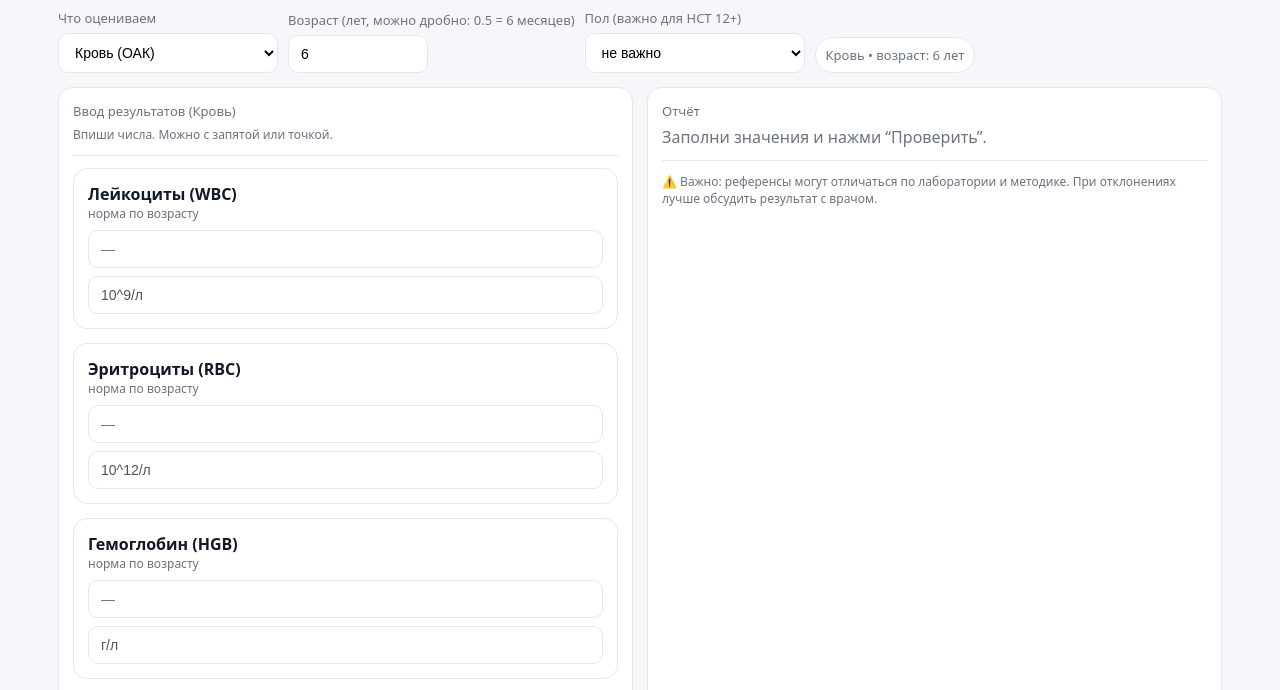
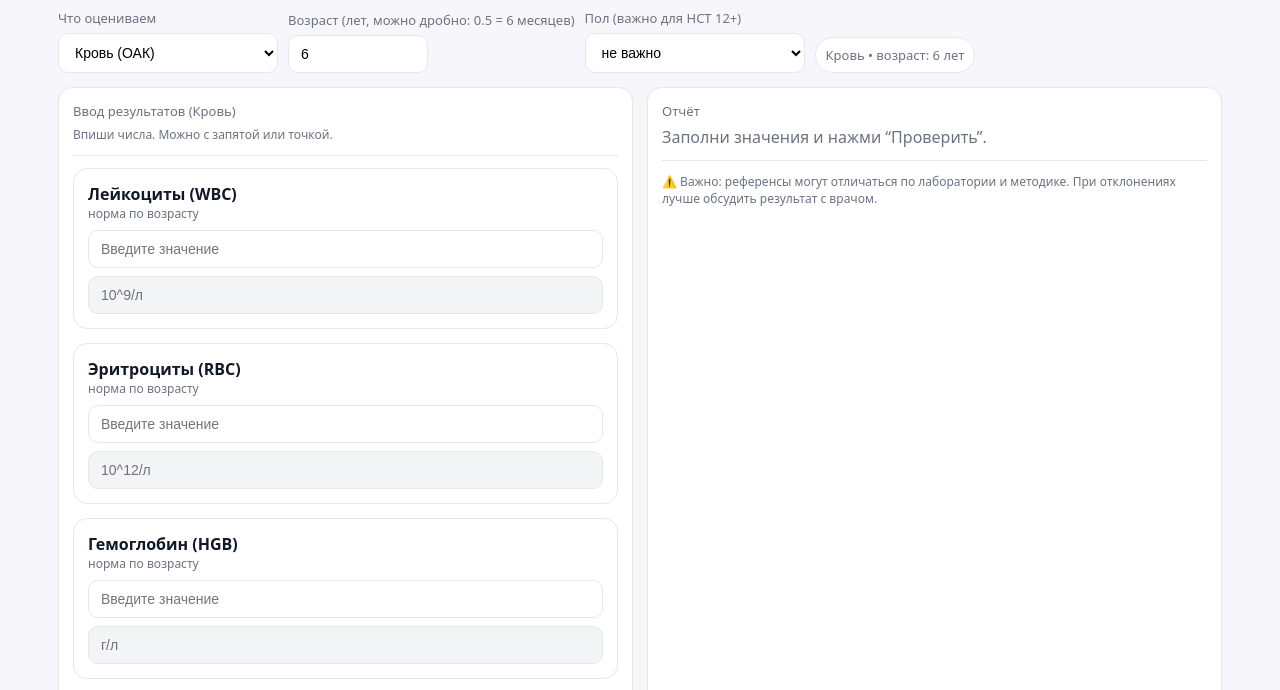
Before and after one commit to kabanvershinin-film/Result, a plain HTML site: page index.html in a window 1280 px wide. Shown: the part 72-762 px from the top of the page. Drawn offline with Linux system fonts and the light colour scheme.

Commit message:
Update index.html

```diff
--- a/index.html
+++ b/index.html
@@ -55,36 +55,35 @@
     .mini{ font-size:12px; color:var(--mut); }
     .divider{ height:1px; background:var(--bd); margin:12px 0; }
 
-    /* скрываем табличные заголовки */
-.hdr{
-  display:none !important;
-}
+    /* скрываем табличные заголовки (они больше не нужны) */
+    .hdr{ display:none !important; }
 
-/* один столбик */
+    /* ====== ВВОД: ОДИН СТОЛБЕЦ (карточки) ====== */
     .inputs{
-  display:grid;
-  grid-template-columns: 1fr;
+      display:flex !important;
+      flex-direction:column !important;
       gap:14px;
     }
-
-/* карточка показателя */
     .inputs > div{
-  display:grid;
+      display:flex;
+      flex-direction:column;
       gap:8px;
       padding:14px;
       border:1px solid var(--bd);
       border-radius:14px;
       background:#fff;
     }
-
-/* поля ввода на всю ширину */
+    /* перебиваем фиксированные ширины внутри карточек */
     .inputs input,
     .inputs select{
-  width:100%;
+      width:100% !important;
+      max-width:100% !important;
     }
-
+    /* серое поле единиц */
+    .inputs .unit{
+      background:#f3f4f6;
+      color:var(--mut);
     }
-    @media (max-width: 700px){ .hdr{ display:none; } }
 
     details summary{
       cursor:pointer;
@@ -394,7 +393,7 @@ const BLOOD_REASONS = {
 };
 
 /** =========================================================
- *  4) КОПРОГРАММА — поля (ДОБАВИЛ то, что у тебя было на фото)
+ *  4) КОПРОГРАММА — поля
  *  ========================================================= */
 const COPROGRAM_FIELDS = [
   { key:"Консистенция", type:"select", unit:"", options:[
@@ -430,12 +429,10 @@ const COPROGRAM_FIELDS = [
     {v:"нет", t:"Нет (Норма)"},
     {v:"есть", t:"Есть"},
   ]},
-
   { key:"Остатки непереваренной пищи", type:"select", unit:"", options:[
     {v:"нет", t:"В норме — отсутствуют"},
     {v:"есть", t:"Есть"},
   ]},
-
   { key:"Мышечные волокна (неизменённые)", type:"select", unit:"", options:[
     {v:"нет", t:"В норме — отсутствуют"},
     {v:"есть", t:"Есть"},
@@ -444,7 +441,6 @@ const COPROGRAM_FIELDS = [
     {v:"нет", t:"В норме — отсутствуют / незначительное количество"},
     {v:"есть", t:"Есть (много)"},
   ]},
-
   { key:"Жир нейтральный", type:"select", unit:"", options:[
     {v:"нет", t:"В норме — отсутствует"},
     {v:"мало", t:"У детей: небольшое количество возможно"},
@@ -458,7 +454,6 @@ const COPROGRAM_FIELDS = [
     {v:"нет", t:"В норме — отсутствуют / небольшое количество"},
     {v:"есть", t:"Есть"},
   ]},
-
   { key:"Перевариваемая клетчатка", type:"select", unit:"", options:[
     {v:"нет", t:"В норме — отсутствует"},
     {v:"есть", t:"Есть"},
@@ -475,7 +470,6 @@ const COPROGRAM_FIELDS = [
     {v:"нет", t:"В норме — отсутствует"},
     {v:"есть", t:"Есть"},
   ]},
-
   { key:"Дрожжеподобные грибы", type:"select", unit:"", options:[
     {v:"нет", t:"В норме — отсутствуют"},
     {v:"есть", t:"Есть"},
@@ -509,28 +503,21 @@ const COPROGRAM_FIELDS = [
 ];
 
 /** =========================================================
- *  5) Правила/расшифровки копрограммы (по твоим фото)
+ *  5) Правила/расшифровки копрограммы
  *  ========================================================= */
 const COPROGRAM_RULES = {
-  "Консистенция": {
-    norm: ["оформленный"],
-    explain: {
+  "Консистенция": { norm: ["оформленный"], explain: {
     "кашеобразный": "Часто связано с большим объёмом растительной пищи/клетчатки (усиление перистальтики).",
     "жидкий": "Диарея: много воды (до 85% и более), учащение стула.",
     "твердый": "Запор, замедление продвижения, обезвоживание кала (вода < 50–60%)."
-    }
-  },
-  "Форма по Бристольской шкале": {
-    norm: ["3","4"],
-    explain: { "1":"Запор.","2":"Склонность к запору.","5":"Склонность к диарее.","6":"Диарея.","7":"Сильная диарея." }
-  },
-  "Запах": {
-    norm: ["каловий"],
-    explain: {
+  }},
+  "Форма по Бристольской шкале": { norm: ["3","4"], explain: {
+    "1":"Запор.","2":"Склонность к запору.","5":"Склонность к диарее.","6":"Диарея.","7":"Сильная диарея."
+  }},
+  "Запах": { norm: ["каловий"], explain: {
     "зловонный":"Гнилостные процессы в кишечнике.",
     "кислый":"Усиление брожения / инфекция / сбой ферментной системы (углеводы)."
-    }
-  },
+  }},
   "Цвет": {
     norm: ["коричневый","темный","светлый"],
     warn: ["темный","светлый"],
@@ -547,71 +534,26 @@ const COPROGRAM_RULES = {
     explainHigh: "Сдвиг в щелочную сторону (ближе к 8): может быть гипераммониемия/снижение кислотности."
   },
   "Слизь": { norm:["нет"], explain:{ "есть":"Появляется при воспалительных процессах в кишечнике." } },
-
-  "Остатки непереваренной пищи": {
-    norm:["нет"],
-    explain:{ "есть":"Может указывать на недостаточность продукции желудочного сока/желчи или проблемы ферментации пищи."}
-  },
-
-  "Мышечные волокна (неизменённые)": {
-    norm:["нет"],
-    explain:{ "есть":"Может быть при недостаточной продукции желудочного сока (низкая концентрация соляной кислоты)."}
-  },
-  "Мышечные волокна (изменённые)": {
-    norm:["нет"],
-    explain:{ "есть":"Ухудшение расщепления белка: недостаток желудочного сока/низкая кислотность."}
-  },
-
-  "Жир нейтральный": {
-    norm:["нет","мало"],
-    explain:{ "есть":"Нарушение функции поджелудочной железы и/или желчеоттока; нарушение усвоения жиров."}
-  },
-  "Жирные кислоты": {
-    norm:["нет"],
-    explain:{ "есть":"Продукты расщепления жиров; наличие — признак нарушений усвоения/расщепления жиров."}
-  },
-  "Мыла": {
-    norm:["нет"],
-    explain:{ "есть":"Видоизменённые остатки жиров; признак нарушений усвоения/расщепления жиров."}
-  },
-
-  "Перевариваемая клетчатка": {
-    norm:["нет"],
-    explain:{ "есть":"Возможные причины: недостаток соляной кислоты; усиление гнилостных процессов; нарушения пищеварения."}
-  },
+  "Остатки непереваренной пищи": { norm:["нет"], explain:{ "есть":"Может указывать на недостаточность продукции желудочного сока/желчи или проблемы ферментации пищи."} },
+  "Мышечные волокна (неизменённые)": { norm:["нет"], explain:{ "есть":"Может быть при недостаточной продукции желудочного сока (низкая концентрация соляной кислоты)."} },
+  "Мышечные волокна (изменённые)": { norm:["нет"], explain:{ "есть":"Ухудшение расщепления белка: недостаток желудочного сока/низкая кислотность."} },
+  "Жир нейтральный": { norm:["нет","мало"], explain:{ "есть":"Нарушение функции поджелудочной железы и/или желчеоттока; нарушение усвоения жиров."} },
+  "Жирные кислоты": { norm:["нет"], explain:{ "есть":"Продукты расщепления жиров; наличие — признак нарушений усвоения/расщепления жиров."} },
+  "Мыла": { norm:["нет"], explain:{ "есть":"Видоизменённые остатки жиров; признак нарушений усвоения/расщепления жиров."} },
+  "Перевариваемая клетчатка": { norm:["нет"], explain:{ "есть":"Возможные причины: недостаток соляной кислоты; усиление гнилостных процессов; нарушения пищеварения."} },
   "Неперевариваемая клетчатка": { norm:["есть"], explain:{ "нет":"Если почти отсутствует — возможно особенности питания/мало растительной пищи." } },
-
-  "Внутриклеточный крахмал": {
-    norm:["нет"],
-    explain:{ "есть":"Может быть при нарушении секреции желудочного сока и нарушениях пищеварения."}
-  },
-  "Внеклеточный крахмал": {
-    norm:["нет"],
-    explain:{ "есть":"Недостаточная активность ферментов (амилаза) или слишком быстрое продвижение пищи по кишечнику."}
-  },
-
-  "Дрожжеподобные грибы": {
-    norm:["нет"],
-    explain:{ "есть":"Возможные причины: после антибиотиков, избыток сладкого/углеводов, снижение иммунитета, паразитарная инвазия."}
-  },
-  "Лейкоциты (кал)": {
-    norm:["нет"],
-    explain:{
-      "единичные":"До года — допустимо единичное количество.",
-      "есть":"Признак воспалительного/инфекционного процесса в ЖКТ."
-    }
-  },
+  "Внутриклеточный крахмал": { norm:["нет"], explain:{ "есть":"Может быть при нарушении секреции желудочного сока и нарушениях пищеварения."} },
+  "Внеклеточный крахмал": { norm:["нет"], explain:{ "есть":"Недостаточная активность ферментов (амилаза) или слишком быстрое продвижение пищи по кишечнику."} },
+  "Дрожжеподобные грибы": { norm:["нет"], explain:{ "есть":"Возможные причины: после антибиотиков, избыток сладкого/углеводов, снижение иммунитета, паразитарная инвазия."} },
+  "Лейкоциты (кал)": { norm:["нет"], explain:{ "единичные":"До года — допустимо единичное количество.","есть":"Признак воспалительного/инфекционного процесса в ЖКТ." } },
   "Эритроциты (кал)": { norm:["нет"], explain:{ "есть":"Возможные причины: эрозии/язвы/трещины слизистой, кровотечения, аллергии."} },
   "Эпителий": { norm:["немного"], explain:{ "много":"Много — признак воспаления кишечной стенки."} },
   "Клостридии": { norm:["нет"], explain:{ "есть":"Признак гниения (нарушение ферментации белка)."} },
   "Йодофильная флора": { norm:["нет"], explain:{ "есть":"Может быть при бродильных процессах/дисбиозе."} },
-  "Кристаллы": {
-    norm:["нет"],
-    explain:{
+  "Кристаллы": { norm:["нет"], explain:{
     "трипельфосфаты":"Трипельфосфаты — в резко щелочной среде (активность гнилостных бактерий). Если есть другие патологии — лучше к врачу.",
     "другое":"Кристаллы в норме отсутствуют — при наличии патологии."
-    }
-  },
+  }},
 };
 
 /** =========================================================
@@ -649,13 +591,10 @@ function clampAge(a){
 }
 function setBandPill(){
   const type = els.analysisType.value;
-  if (type === "blood"){
   const age = clampAge(parseFloat(els.age.value));
-    els.agePill.textContent = `Кровь • возраст: ${age} лет`;
-  } else {
-    const age = clampAge(parseFloat(els.age.value));
-    els.agePill.textContent = `Копрограмма • возраст: ${age} лет`;
-  }
+  els.agePill.textContent = (type === "blood")
+    ? `Кровь • возраст: ${age} лет`
+    : `Копрограмма • возраст: ${age} лет`;
 }
 function escapeHtml(s){
   return String(s).replace(/[&<>"']/g, (m)=>({
@@ -681,10 +620,8 @@ function pickNorm(indicatorKey, ageYears, sex){
   if (!rules) return null;
   const a = clampAge(ageYears);
 
-  // если пол "не важно" — берём НЕ sex-правила (чтобы не пропадало/не путалось)
   if (!sex) return rules.find(r => !r.sex && a >= r.a0 && a < r.a1) || rules.find(r => a >= r.a0 && a < r.a1) || null;
 
-  // если пол задан — сначала sex-правила, потом без пола
   const sexRule = rules.find(r => r.sex === sex && a >= r.a0 && a < r.a1);
   if (sexRule) return sexRule;
   return rules.find(r => !r.sex && a >= r.a0 && a < r.a1) || rules.find(r => a >= r.a0 && a < r.a1) || null;
@@ -701,7 +638,7 @@ function getInputValueByKey(key){
 }
 
 /** =========================================================
- *  Render inputs by type
+ *  Render inputs by type (ОДИН СТОЛБЕЦ)
  *  ========================================================= */
 function buildInputs(){
   els.inputs.innerHTML = "";
@@ -711,19 +648,24 @@ function buildInputs(){
 
   const type = els.analysisType.value;
 
+  // hdr всегда скрыт через CSS, но оставим как есть
+  els.hdrRow.classList.remove("hidden");
+  els.ageBox.classList.remove("hidden");
+
   if (type === "blood"){
     els.inputTitle.textContent = "Ввод результатов (Кровь)";
     els.inputHint.textContent = "Впиши числа. Можно с запятой или точкой.";
-    els.hdrRow.classList.remove("hidden");
-    els.ageBox.classList.remove("hidden");
     els.sex.parentElement.classList.remove("hidden");
 
     for (const it of BLOOD_INDICATORS){
       const row = document.createElement("div");
       row.innerHTML = `
-        <div><b>${escapeHtml(it.key)}</b><div class="mini">норма по возрасту</div></div>
-        <input class="value" data-key="${escapeHtml(it.key)}" type="text" placeholder="—" />
-        <input class="small" type="text" value="${escapeHtml(it.unit)}" disabled />
+        <div>
+          <b>${escapeHtml(it.key)}</b>
+          <div class="mini">норма по возрасту</div>
+        </div>
+        <input class="value" data-key="${escapeHtml(it.key)}" type="text" placeholder="Введите значение" />
+        <input class="unit" type="text" value="${escapeHtml(it.unit)}" disabled />
       `;
       els.inputs.appendChild(row);
     }
@@ -731,13 +673,12 @@ function buildInputs(){
   } else {
     els.inputTitle.textContent = "Ввод результатов (Копрограмма)";
     els.inputHint.textContent = "Выбери значения и/или введи pH. Расшифровка — в отчёте.";
-    els.hdrRow.classList.remove("hidden");
-    els.ageBox.classList.remove("hidden");
     els.sex.parentElement.classList.add("hidden");
 
     for (const f of COPROGRAM_FIELDS){
       const row = document.createElement("div");
       let inputHtml = "";
+
       if (f.type === "select"){
         inputHtml = `<select class="value" data-key="${escapeHtml(f.key)}">
           <option value="">— выбрать —</option>
@@ -748,9 +689,12 @@ function buildInputs(){
       }
 
       row.innerHTML = `
-        <div><b>${escapeHtml(f.key)}</b><div class="mini">копрограмма</div></div>
+        <div>
+          <b>${escapeHtml(f.key)}</b>
+          <div class="mini">копрограмма</div>
+        </div>
         ${inputHtml}
-        <input class="small" type="text" value="${escapeHtml(f.unit || "")}" disabled />
+        <input class="unit" type="text" value="${escapeHtml(f.unit || "")}" disabled />
       `;
       els.inputs.appendChild(row);
     }
@@ -760,10 +704,9 @@ function buildInputs(){
 }
 
 /** =========================================================
- *  “Памятки” (выводим отдельным блоком)
+ *  “Памятки” (как у тебя было)
  *  ========================================================= */
 function buildBloodMemo(){
-  // по твоим “Памятка” листам:
   const wbc = parseNum(getInputValueByKey(K.WBC));
   const ne = parseNum(getInputValueByKey(K.NE_ABS));
   const ly = parseNum(getInputValueByKey(K.LY_PCT));
@@ -777,10 +720,7 @@ function buildBloodMemo(){
   const plt = parseNum(getInputValueByKey(K.PLT));
 
   const notes = [];
-
-  // простые правила “если есть значения”
   if (ne != null && ly != null){
-    // высокие нейтрофилы и низкие лимфоциты — бактериальная нагрузка
     notes.push("Если нейтрофилы высокие, а лимфоциты низкие — часто это бактериальная нагрузка (ориентир-памятка).");
   }
   if (hgb != null && rbc != null && hct != null){
@@ -811,8 +751,6 @@ function buildCoprogramMemo(){
   const color = getInputValueByKey("Цвет");
 
   const notes = [];
-
-  // по твоей памятке:
   if ((fatAcids==="есть" || neutralFat==="есть" || soap==="есть")){
     notes.push("Жирные кислоты/нейтральный жир/мыла → возможное нарушение усвоения жиров, стоит обратить внимание на желчеотток.");
   }
@@ -841,7 +779,7 @@ function buildCoprogramMemo(){
  *  ========================================================= */
 function evaluateBlood(){
   const age = clampAge(parseFloat(els.age.value));
-  const sex = els.sex.value; // any/female/male
+  const sex = els.sex.value;
   const sexKey = (sex === "any") ? "" : sex;
 
   const inputs = [...document.querySelectorAll('[data-key]')];
@@ -911,7 +849,6 @@ function evaluateCoprogram(){
       if (val == null){
         status = "⚠️ неверное число";
       } else {
-        // по твоему листу: 0–1 год (ГВ 4.8–5.8 или ИВ 6.8–7.0), старше 1 года 6–8
         if (age < 1){
           normText = `0–1 год: 4.8–5.8 (ГВ) или 6.8–7.0 (ИВ)`;
           const ok = (val>=4.8 && val<=5.8) || (val>=6.8 && val<=7.0);
@@ -969,7 +906,6 @@ function evaluateCoprogram(){
 
 function renderReport(rows, type){
   const headerNorm = (type==="blood") ? "Норма" : "Норма/ожидание";
-
   const memoHtml = (type==="blood") ? buildBloodMemo() : buildCoprogramMemo();
 
   const html = `
```
Lines whose indentation alone changed are shown as unchanged.
